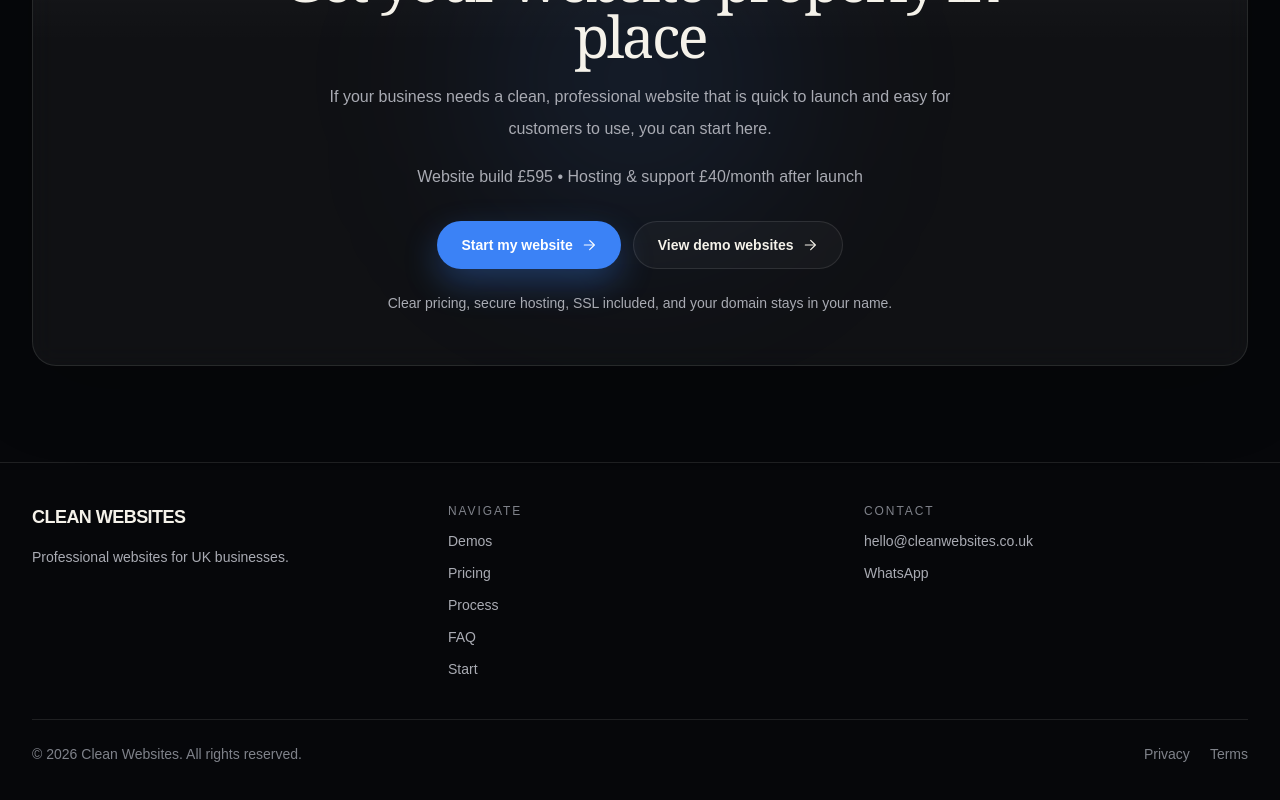
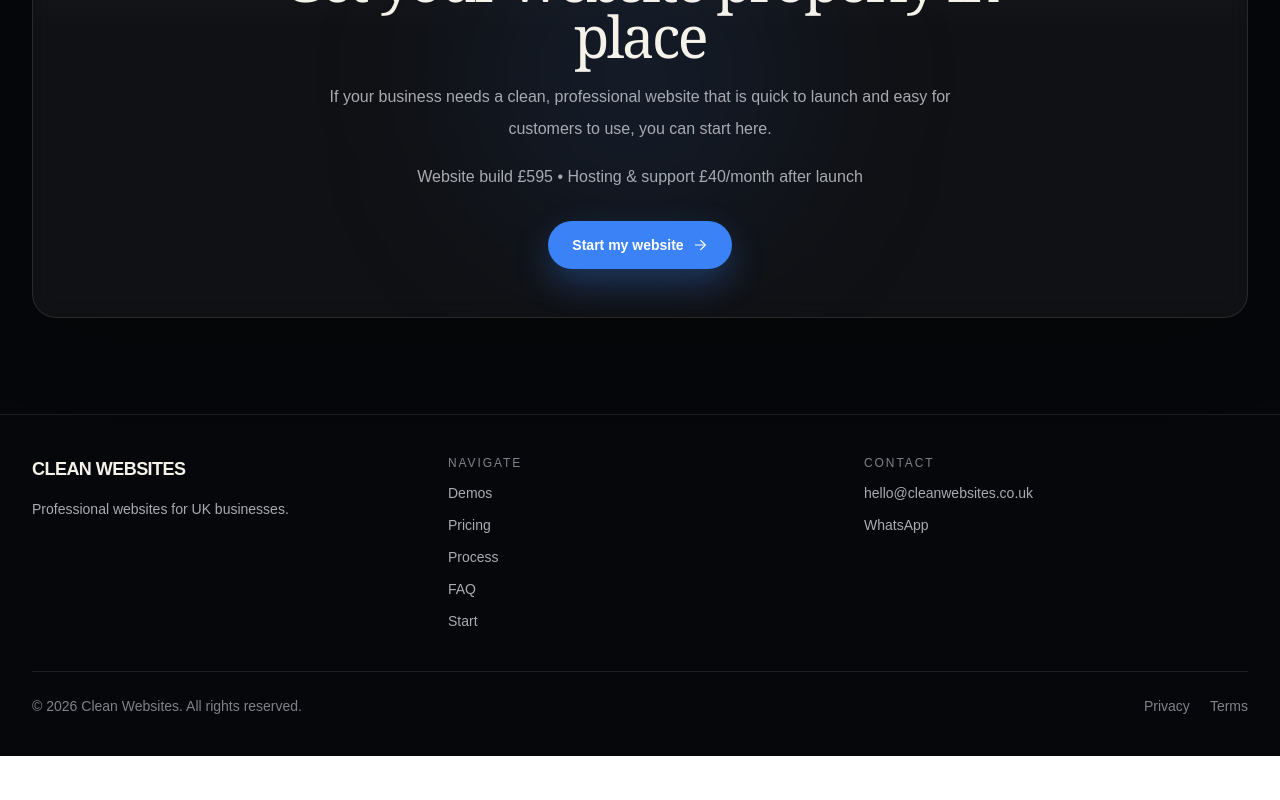
Before and after one commit to cleanwebsitesuk/cleanwebsites, a Next.js app: page / in a window 1280 px wide. Shown: the part 5596-6396 px from the top of the page. After the commit the page ends 6352 px from the top, so only its background shows below. Built offline with nearby package versions, Linux system fonts and the light colour scheme.

Commit message:
Update page.tsx

```diff
--- a/app/page.tsx
+++ b/app/page.tsx
@@ -1593,20 +1593,7 @@ export default function HomePage() {
                     Start my website
                     <ArrowRight />
                   </MagneticLink>
-
-                  <Link
-                    href="#demos"
-                    className="group inline-flex h-12 w-full items-center justify-center gap-2 rounded-full border border-white/10 bg-white/[0.03] px-6 text-sm font-semibold text-[#F5F2EA] transition duration-300 hover:-translate-y-0.5 hover:border-white/15 hover:bg-white/[0.05] sm:w-auto"
-                  >
-                    View demo websites
-                    <ArrowRight />
-                  </Link>
                 </div>
-
-                <p className="mx-auto mt-5 max-w-2xl text-sm leading-7 text-[#A9ABB3]">
-                  Clear pricing, secure hosting, SSL included, and your domain
-                  stays in your name.
-                </p>
               </div>
             </GlassCard>
           </SectionShell>
```
